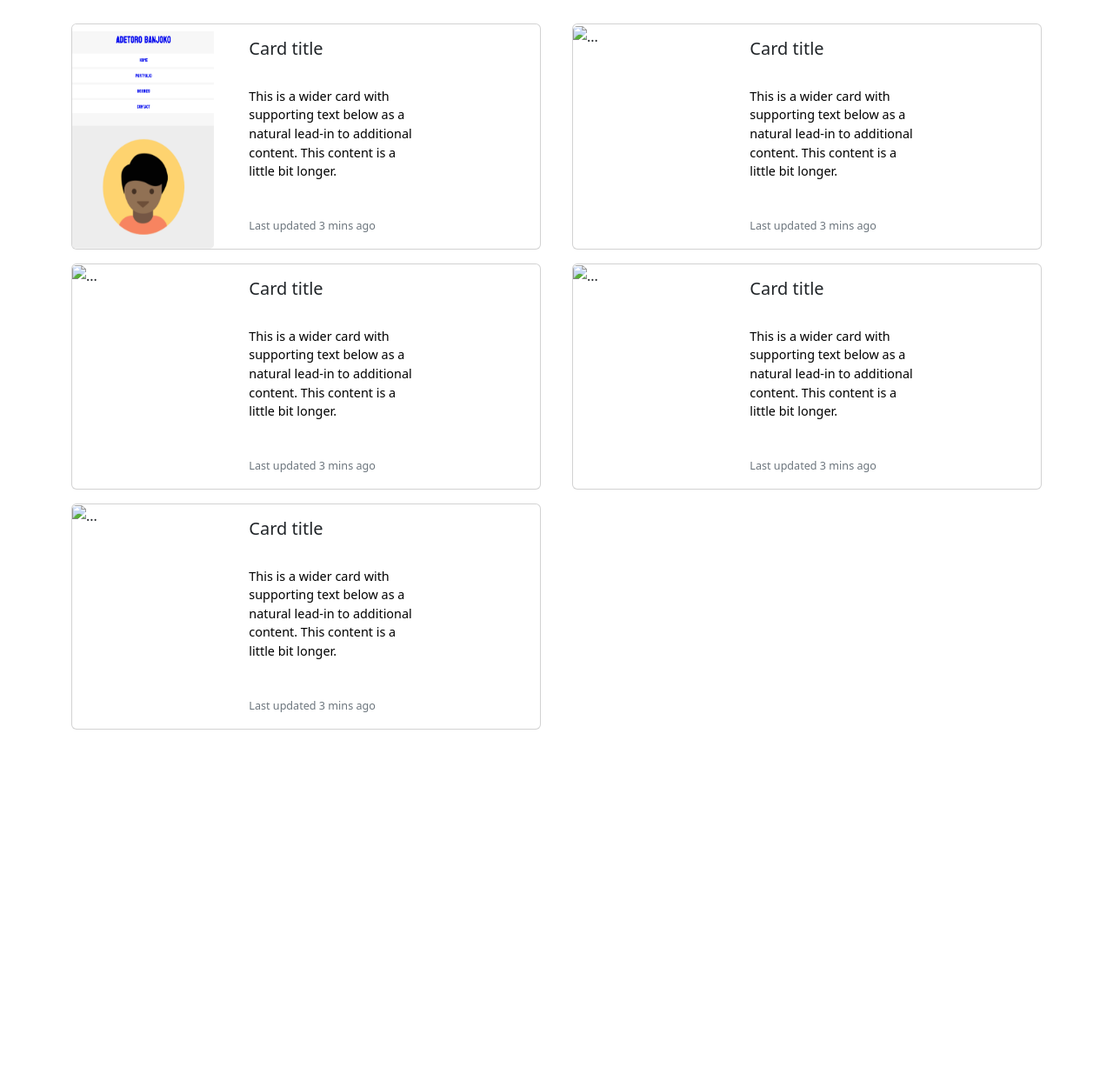
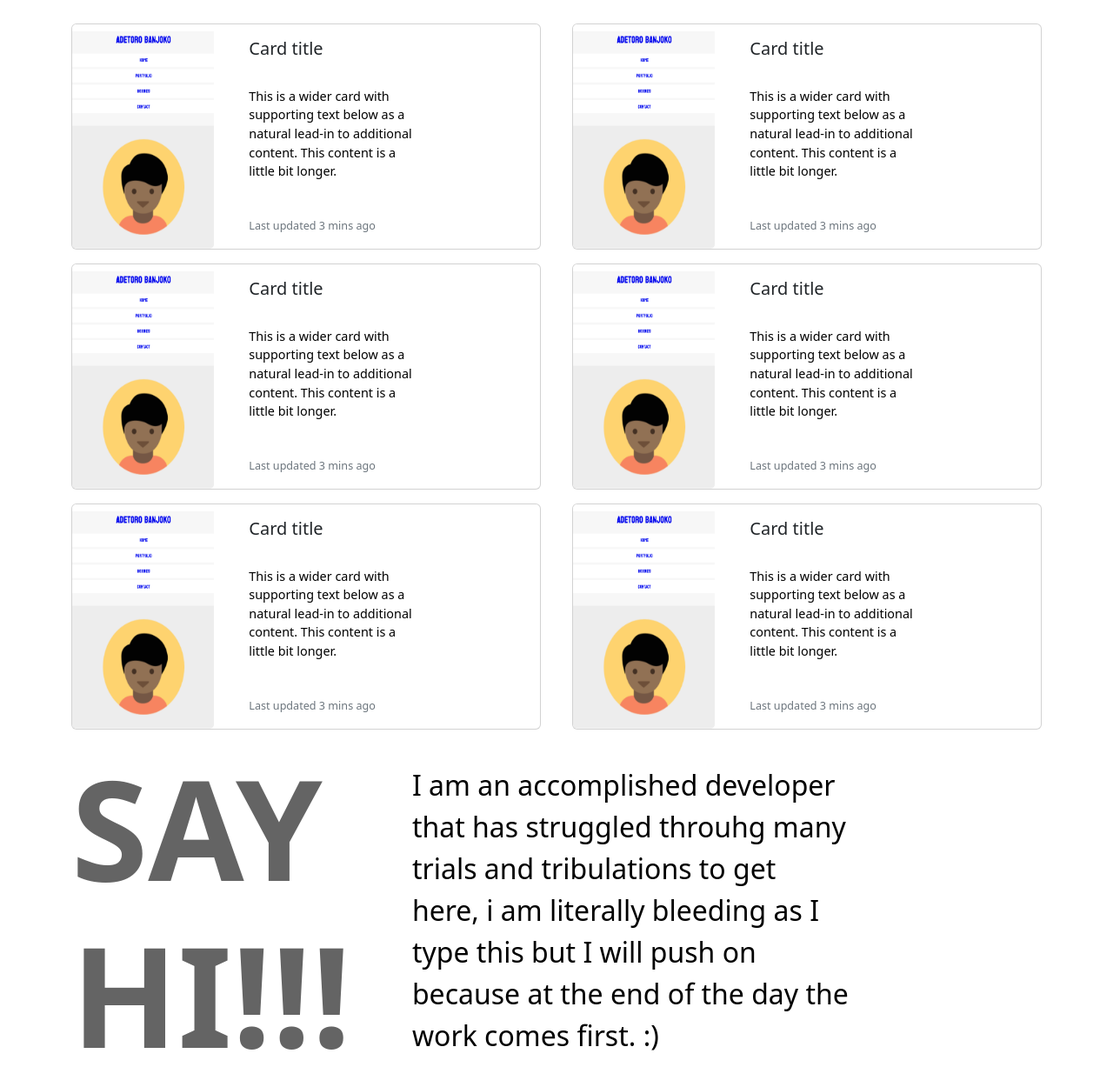
Before and after one commit to Remi-Banjoko/Project-8-directory, a plain HTML site: page index.html in a window 1280 px wide. Shown: the part 2444-3694 px from the top of the page at 87% size. Before the commit the page ends 3299 px from the top, so only its background shows below. Drawn offline with nearby package versions, Linux system fonts and the light colour scheme; a web font is replaced by a local one.

Commit message:
Update index.html

```diff
--- a/index.html
+++ b/index.html
@@ -15,7 +15,7 @@
     <link rel="preconnect" href="https://fonts.googleapis.com">
 <link rel="preconnect" href="https://fonts.gstatic.com" crossorigin>
 <link href="https://fonts.googleapis.com/css2?family=Bebas+Neue&family=Comfortaa:wght@400;700&family=Courgette&family=EB+Garamond&family=Literata:opsz,wght@7..72,400;7..72,700&family=Overlock&family=Zilla+Slab&display=swap" rel="stylesheet">
-
+<link rel="stylesheet" href="https://cdn.jsdelivr.net/npm/bootstrap-icons@1.9.1/font/bootstrap-icons.css">
 </head>
 
 <body>
@@ -60,7 +60,7 @@
         <div class="card mb-3" style="max-width: 540px;">
             <div class="row no-gutters">
               <div class="col-md-4">
-                <img src="img/Project 2.png" class="card-img" alt="...">
+                <a href="https://remi-banjoko.github.io/techdegree-project-2/" target="_blank"><img src="img/Project 2.png" class="card-img" alt="..."></a>
               </div>
               <div class="col-md-8">
                 <div class="card-body">
@@ -72,11 +72,10 @@
             </div>
           </div>
 
-
           <div class="card mb-3" style="max-width: 540px;">
             <div class="row no-gutters">
               <div class="col-md-4">
-                <img src="..." class="card-img" alt="...">
+                <a href="https://remi-banjoko.github.io/techdegree-project-2/" target="_blank"><img src="img/Project 2.png" class="card-img" alt="..."></a>
               </div>
               <div class="col-md-8">
                 <div class="card-body">
@@ -88,11 +87,10 @@
             </div>
           </div>
 
-
           <div class="card mb-3" style="max-width: 540px;">
             <div class="row no-gutters">
               <div class="col-md-4">
-                <img src="..." class="card-img" alt="...">
+                <a href="https://remi-banjoko.github.io/techdegree-project-2/" target="_blank"><img src="img/Project 2.png" class="card-img" alt="..."></a>
               </div>
               <div class="col-md-8">
                 <div class="card-body">
@@ -104,11 +102,10 @@
             </div>
           </div>
 
-
           <div class="card mb-3" style="max-width: 540px;">
             <div class="row no-gutters">
               <div class="col-md-4">
-                <img src="..." class="card-img" alt="...">
+                <a href="https://remi-banjoko.github.io/techdegree-project-2/" target="_blank"><img src="img/Project 2.png" class="card-img" alt="..."></a>
               </div>
               <div class="col-md-8">
                 <div class="card-body">
@@ -120,11 +117,25 @@
             </div>
           </div>
 
+          <div class="card mb-3" style="max-width: 540px;">
+            <div class="row no-gutters">
+              <div class="col-md-4">
+                <a href="https://remi-banjoko.github.io/techdegree-project-2/" target="_blank"><img src="img/Project 2.png" class="card-img" alt="..."></a>
+              </div>
+              <div class="col-md-8">
+                <div class="card-body">
+                  <h5 class="card-title">Card title</h5>
+                  <p class="card-text">This is a wider card with supporting text below as a natural lead-in to additional content. This content is a little bit longer.</p>
+                  <p class="card-text"><small class="text-muted">Last updated 3 mins ago</small></p>
+                </div>
+              </div>
+            </div>
+          </div>
 
           <div class="card mb-3" style="max-width: 540px;">
             <div class="row no-gutters">
               <div class="col-md-4">
-                <img src="..." class="card-img" alt="...">
+                <a href="https://remi-banjoko.github.io/techdegree-project-2/" target="_blank"><img src="img/Project 2.png" class="card-img" alt="..."></a>
               </div>
               <div class="col-md-8">
                 <div class="card-body">
@@ -140,6 +151,16 @@
 
 
 
+
+    </div>
+
+    <div class="container-md left">
+
+        <h2> SAY<br>HI!!!</h2>
+        <p>I am an accomplished developer that has struggled throuhg many trials and tribulations to get here, i am literally bleeding as I type this but
+            I will push on because at the end of the day the work comes first. :)
+        </p>
+
     </div>
 
 
```
